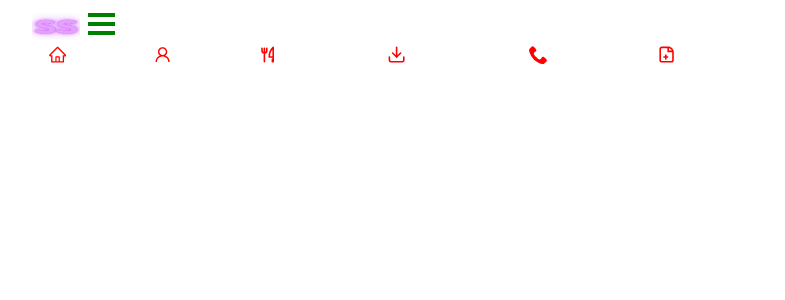
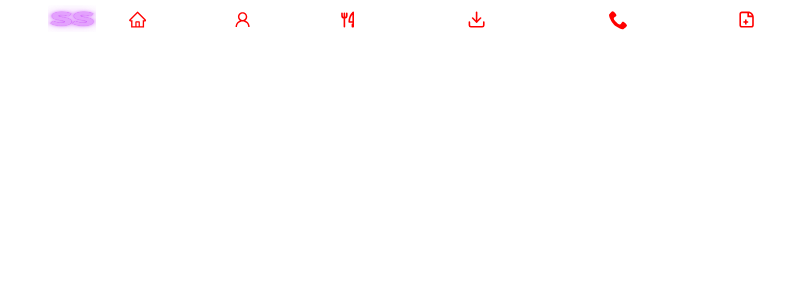
Before and after one commit to SANJANASOLANGA/ReactFoodRecipe, a React (Create React App) app in the folder Client/: page /about in a window 1280 px wide. Shown: the top 300 px of the page, without its empty margins (0-785 px from the left). Built offline with nearby package versions, Linux system fonts and the light colour scheme.

Commit message:
Added logo

```diff
--- a/Client/src/components/Navbar.js
+++ b/Client/src/components/Navbar.js
@@ -39,19 +39,15 @@ function NavBar() {
       className={navColour ? "sticky" : "navbar"}
     >
       <Container>
-        <Navbar.Brand href="/userhome" className="d-flex">
-          <img src={logo} className="img-fluid logo" alt="brand" />
-        </Navbar.Brand>
-        <Navbar.Toggle
-          aria-controls="responsive-navbar-nav"
-          onClick={handleToggle}
-        >
-          <span></span>
-          <span></span>
-          <span></span>
-        </Navbar.Toggle>
         <Navbar.Collapse id="responsive-navbar-nav">
           <Nav className="ms-auto" defaultActiveKey="#home">
+              <Nav.Link
+                as={Link}
+                to="/userhome"
+                onClick={handleLinkClick}
+              >
+                <img src={logo} className="img-fluid logo" alt="brand" />
+              </Nav.Link>
               <Nav.Link
                 as={Link}
                 to="/userhome"
```
